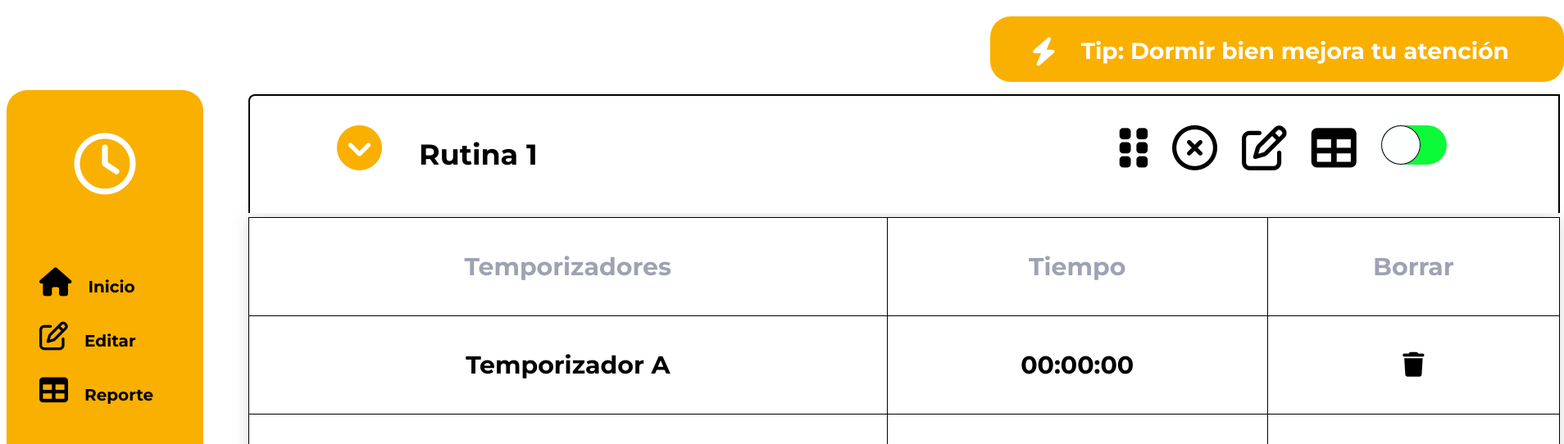
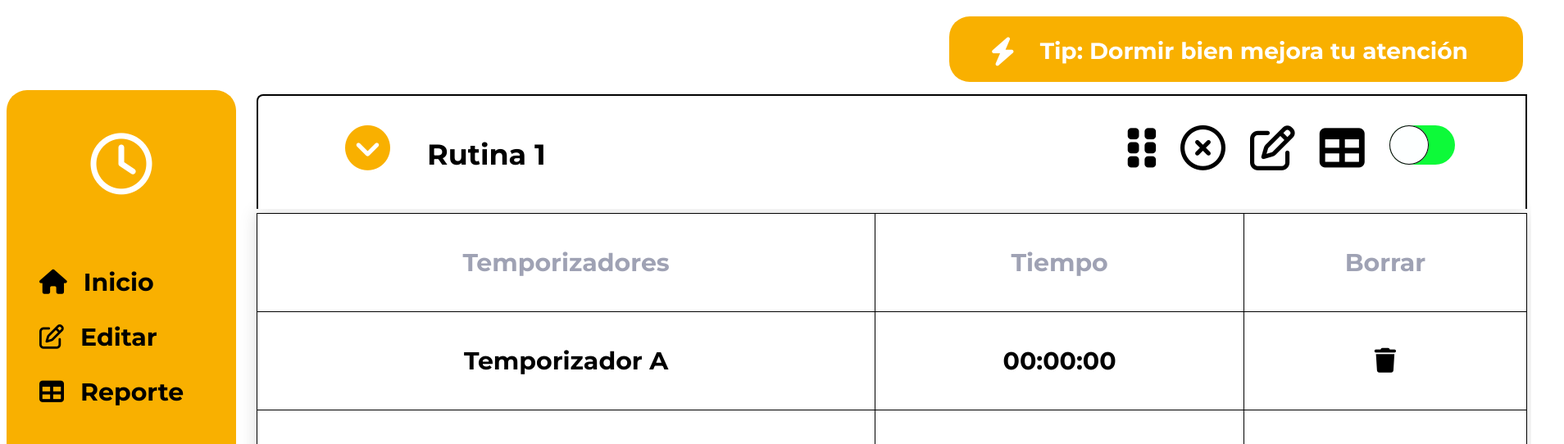
Before and after one commit to lhcorreaz08/Alarms, a plain HTML site: page index.html in a window 1280 px wide. Both pictures are taken after a click on the button "Rutina 1". Shown: the top 542 px of the page at 82% size, 1908 px wide, since content can reach past the window. Drawn offline with Linux system fonts and the light colour scheme.

Commit message:
add create page

```diff
--- /dev/null
+++ b/css/create-routines.css
@@ -0,0 +1,196 @@
+html {
+  box-sizing: border-box;
+}
+*, *:before, *:after {
+  box-sizing: inherit;
+}
+
+.flex-container {
+  display: flex;
+  max-height: 1000px;
+  min-height: 1000px;
+}
+
+.flex-container > div {
+  font-size: 30px;
+}
+
+.tip-icon-text{
+
+display: flex;
+flex-direction: row;
+}
+
+.title-bar{
+  border-radius: 25px;
+  background-color: #F9B000;
+  width: 700px;
+  max-width: 700px;
+  min-width: 700px;
+  height: 80px;
+  flex-direction: row-reverse;
+  margin-top: 20px;
+  margin-bottom: 10px;
+  margin-left: 300px;
+  font-family: 'Montserrat', sans-serif;
+  color: white;
+}
+
+
+.lateral-menu{
+  border-radius: 25px;
+  background-color: #F9B000;
+  width: 280px;
+  max-width: 280px;
+  min-width: 280px;
+  height: 900px;
+  flex-direction: row-reverse
+}
+
+.lateral-nav{
+  padding-left: 40px;
+  padding-top: 80px;
+  padding-bottom: 30px;
+  font-family: 'Montserrat', sans-serif;
+  font-size: 20px;
+  font-weight: bold;
+}
+
+.home-clock{
+  text-align: center;
+  padding-top: 50px;
+  font-size:75px;
+  color: white;
+}
+
+.add-routine{
+  text-align: center;
+  padding-top: 250px;
+  flex-direction: row-reverse;
+  font-family: 'Montserrat', sans-serif;
+  font-size: 12px;
+}
+
+
+.home{
+  padding-bottom: 30px;
+  font-size:30px;
+}
+.edit{
+  padding-bottom: 30px;
+  font-size:30px;
+}
+.report{
+  padding-bottom: 30px;
+  font-size:30px;
+}
+
+a:link, a:visited, a:active {
+  text-decoration:none;
+  color: black;
+}
+
+.acordeon-rutinas {
+  width: 1550px;
+  min-width: 1550px;
+  margin-left: 20px;
+  margin-right: 20px;
+}
+
+
+
+.accordion {
+  background-color: #ffffff;
+  cursor: pointer;
+  padding-bottom: 10px;
+  border-style: solid;
+  width: 100%;
+  border-radius: 8px;
+  text-align: left;
+  font-size: 35px;
+  transition: 0.9s;
+  margin: 5px;
+  font-family: 'Montserrat', sans-serif;
+}
+
+.active, .accordion:hover {
+  background-color: #ffffff;
+  border-bottom: none;
+  border-radius: 8px 0px 0px 0px;
+}
+
+.panel {
+  display: none;
+  background-color: rgb(255, 255, 255);
+  transition: all 0.9s ease-in-out;
+}
+
+
+.styled-table {
+  width: 1550px;
+  margin-left: 5px;
+  margin-right: 0px;
+  border-collapse: collapse;
+  font-size: 30px;
+  font-family: 'Montserrat', sans-serif;
+  text-align: center;
+  min-width: 400px;
+  box-shadow: 0 0 20px rgba(0, 0, 0, 0.15);
+}
+
+.styled-table thead tr {
+  color: #9FA2B4;
+  text-align: center;
+}
+
+.styled-table th,
+.styled-table td {
+  padding: 12px 15px;
+  border-top:1px solid black;
+  border-bottom: 1px solid black;
+  border-right: 1px solid black;
+  border-left: 1px solid black;
+  height: 120px;
+}
+
+.styled-table tbody tr {
+  border-bottom: 1px solid #dddddd;
+}
+
+:root {
+  --color-green: #e5f0e8;
+  --color-red: #0dfa39;
+  --color-button: #fdffff;
+  --color-black: #000;
+}
+.switch-button {
+  display: inline-block;
+}
+.switch-button .switch-button__checkbox {
+  display: none;
+}
+.switch-button .switch-button__label {
+  background-color: var(--color-red);
+  width: 5rem;
+  height: 3rem;
+  border-radius: 3rem;
+  display: inline-block;
+  position: relative;
+}
+.switch-button .switch-button__label:before {
+  transition: .2s;
+  display: block;
+  position: absolute;
+  width: 3rem;
+  height: 3rem;
+  background-color: var(--color-button);
+  content: '';
+  border-radius: 50%;
+  box-shadow: inset 0px 0px 0px 1px var(--color-black);
+}
+.switch-button .switch-button__checkbox:checked + .switch-button__label {
+  background-color: var(--color-green);
+}
+.switch-button .switch-button__checkbox:checked + .switch-button__label:before {
+  transform: translateX(2rem);
+}
--- a/css/app.css
+++ b/css/home.css
@@ -31,7 +31,7 @@ html {
     flex-direction: row-reverse;
     margin-top: 20px;
     margin-bottom: 10px;
-    margin-left: 1200px;
+    margin-left: 1150px;
     font-family: 'Montserrat', sans-serif;
     color: white;
 }
@@ -41,8 +41,8 @@ html {
     border-radius: 25px;
     background-color: #F9B000;
     width: 280px;
-    max-width: 240px;
-    min-width: 240px;
+    max-width: 280px;
+    min-width: 280px;
     height: 900px;
     flex-direction: row-reverse
 }
@@ -74,12 +74,15 @@ html {
 
   .home{
     padding-bottom: 30px;
+    font-size:30px;
   }
   .edit{
     padding-bottom: 30px;
+    font-size:30px;
   }
   .report{
     padding-bottom: 30px;
+    font-size:30px;
   }
 
 a:link, a:visited, a:active {
@@ -88,10 +91,10 @@ a:link, a:visited, a:active {
 }
 
 .acordeon-rutinas {
-    width: 1600px;
-    min-width: 1600px;
-    margin-left: 50px;
-    margin-right: 50px;
+    width: 1550px;
+    min-width: 1550px;
+    margin-left: 20px;
+    margin-right: 20px;
 }
 
 
@@ -99,7 +102,7 @@ a:link, a:visited, a:active {
 .accordion {
     background-color: #ffffff;
     cursor: pointer;
-    padding-bottom: 15px;
+    padding-bottom: 10px;
     border-style: solid;
     width: 100%;
     border-radius: 8px;
@@ -124,7 +127,7 @@ a:link, a:visited, a:active {
 
 
   .styled-table {
-    width: 1600px;
+    width: 1550px;
     margin-left: 5px;
     margin-right: 0px;
     border-collapse: collapse;
--- a/index.html
+++ b/index.html
@@ -4,9 +4,9 @@
     <meta charset="UTF-8">
     <meta http-equiv="X-UA-Compatible" content="IE=edge">
     <meta name="viewport" content="width=device-width, initial-scale=1.0">
-    <title>Ecommerce - Home</title>
+    <title>Alarms - Home</title>
 
-    <link rel="stylesheet" href="css/app.css">
+    <link rel="stylesheet" href="css/home.css">
     <link rel="stylesheet" href="https://cdnjs.cloudflare.com/ajax/libs/font-awesome/6.3.0/css/all.min.css" integrity="sha512-SzlrxWUlpfuzQ+pcUCosxcglQRNAq/DZjVsC0lE40xsADsfeQoEypE+enwcOiGjk/bSuGGKHEyjSoQ1zVisanQ==" crossorigin="anonymous" referrerpolicy="no-referrer" />
 
 
@@ -34,16 +34,16 @@
             </div>
             <nav class="lateral-nav" >
                 <div class="home">
-                    <i class="fa-solid fa-house" style="font-size:35px;"></i><a style="padding-left: 20px;" href="index.html">Inicio</a></div>
+                    <i class="fa-solid fa-house"></i><a style="padding-left: 20px;" href="index.html">Inicio</a></div>
                 <div class="edit">
-                    <i class="fa-regular fa-pen-to-square" style="font-size:35px;"></i><a style="padding-left: 20px;" href="index.html">Editar</a></div>
+                    <i class="fa-regular fa-pen-to-square" ></i><a style="padding-left: 20px;" href="index.html">Editar</a></div>
                 <div class="report">
-                    <i class="fa-solid fa-table" style="font-size:35px;"></i><a style="padding-left: 20px;" href="index.html">Reporte</a></div>
+                    <i class="fa-solid fa-table" ></i><a style="padding-left: 20px;" href="index.html">Reporte</a></div>
             </nav>
             <a id="link" href="index.html">
                 <div class="add-routine">
                     <i class="fa-solid fa-circle-plus"  style="font-size:60px; color: white"></i>
-                    <h1>Agregar<br> rutina</h1>
+                    <h1 style="font-size:30px" >Agregar<br> rutina</h1>
                 </div>
             </a>
         </div>
```
Also changed, not shown: create.html (added, +117 -0 lines).
